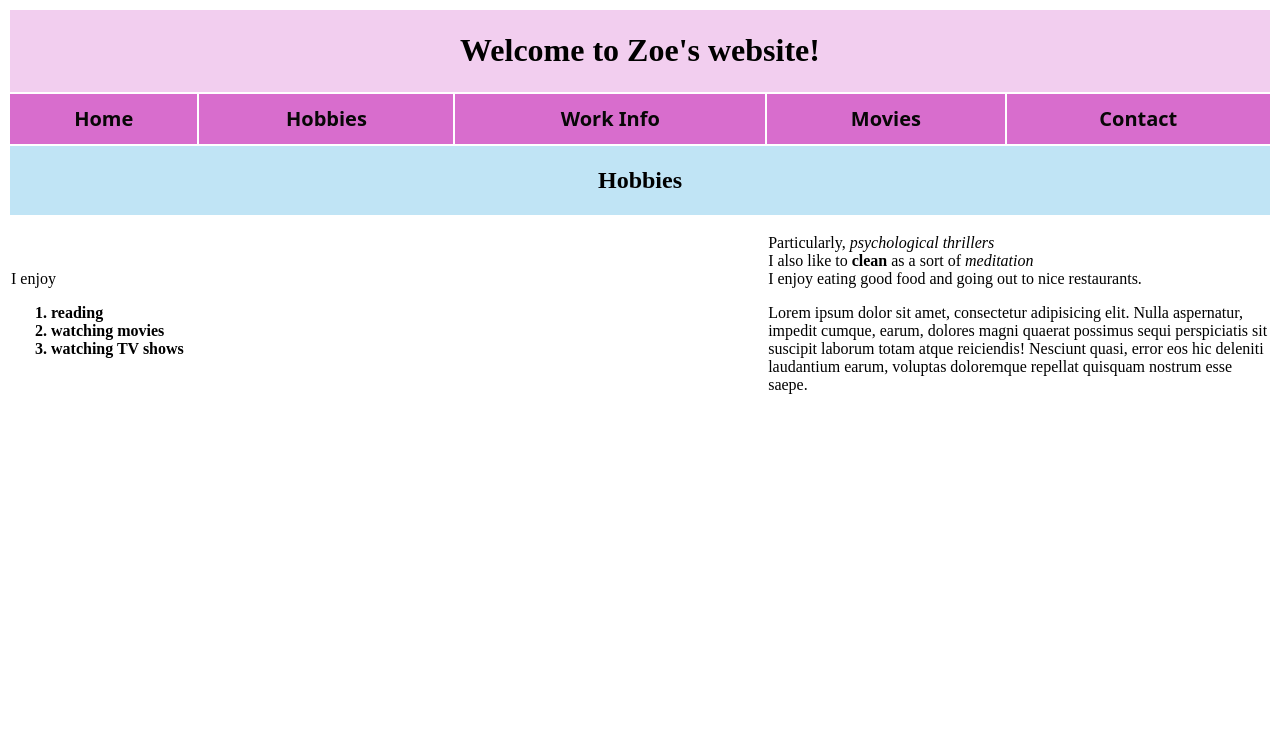
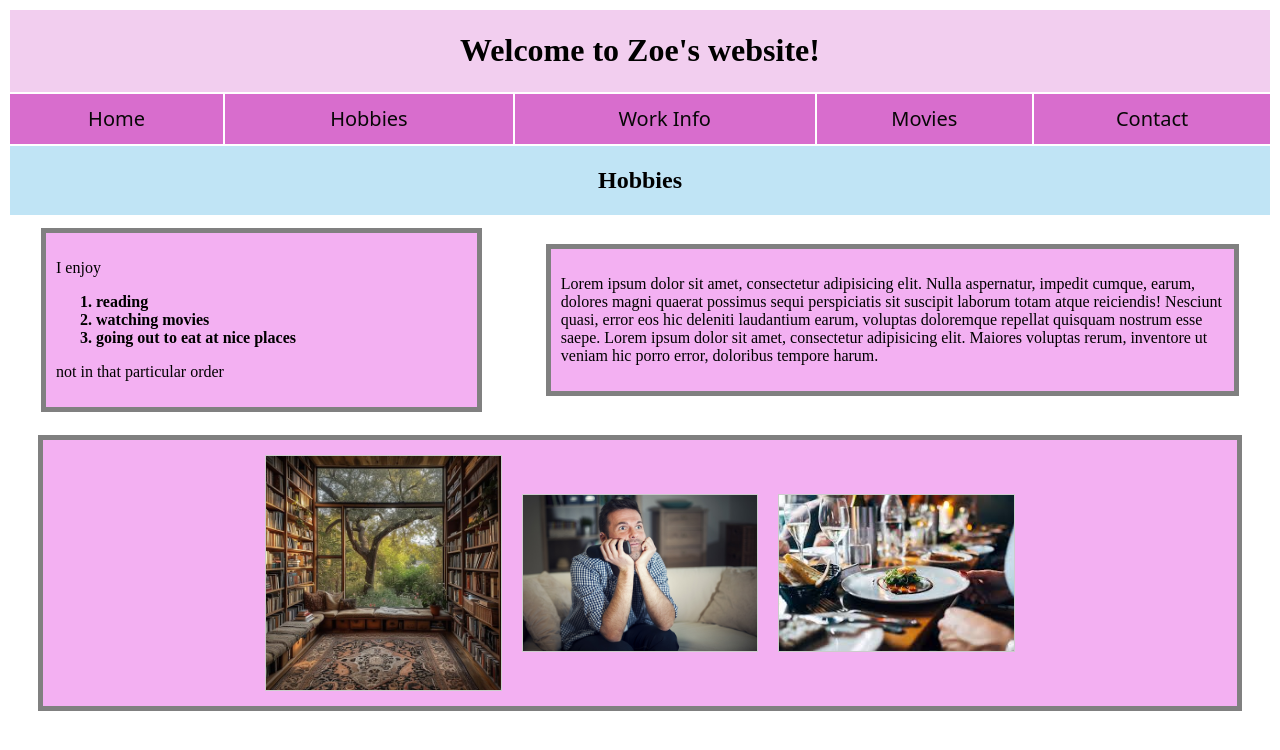
Before and after one commit to zoerod9/webtech-homework, a PHP site: the page made by HW 6/hobbies.html in a window 1280 px wide. Shown: the top 750 px of the page. Run offline with PHP 8.4, Linux system fonts and the light colour scheme.

Commit message:
added boxes and images

```diff
--- a/HW 6/assets/css/styles.css
+++ b/HW 6/assets/css/styles.css
@@ -1,5 +1,4 @@
 .button {
-		font-weight: bold;
 		font-family: system-ui;
 		font-size: 20px;
 		text-decoration: none;
@@ -10,9 +9,45 @@
 	background-color: #F3B0F2;
 	border: 5px solid gray;
 	padding: 10px;
-	margin: 10px;
+	margin: 10px 30px 10px 30px;
 }
 
 .navbar {
 	height: 50px;
 }
+
+.image-container {
+            display: flex;
+            flex-wrap: wrap;
+            gap: 10px;
+            justify-content: center;
+            align-items: center;
+
+}
+
+img {
+  margin: 5px;
+  border: 1px solid #ccc;
+  float: left;
+  width: 20%;
+}
+
+td[colspan="1"] {
+	width: 20%;
+}
+
+td[colspan="2"] {
+	width: 40%;
+}
+
+td[colspan="3"] {
+	width: 60%;
+}
+
+td[colspan="4"] {
+	width: 80%;
+}
+
+td[colspan="5"] {
+	width: 100%;
+}
--- a/HW 6/hobbies.html
+++ b/HW 6/hobbies.html
@@ -1,27 +1,10 @@
 <!DOCTYPE html>
 <html>
 <head>
-	<title>Welcome to Zoe's homepage!</title>
+<title>Zoe's website</title>
 	<link href="assets/css/styles.css" rel="stylesheet"/>
 </head>
 <body>
-<style>
-	td[colspan="1"] {
-		width: 20%;
-	}
-	td[colspan="2"] {
-		width: 40%;
-	}
-	td[colspan="3"] {
-		width: 60%;
-	}
-	td[colspan="4"] {
-		width: 80%;
-	}
-	td[colspan="5"] {
-		width: 100%;
-	}
-</style>
 <table >
   <tr align="center" bgcolor="f2ceef">
     <td colspan="5"><h1 id="top">Welcome to Zoe's website!</h1></td>
@@ -37,19 +20,26 @@
     <td colspan="5" bgcolor="c0e4f5"><h2>Hobbies</h2></td>
   </tr>
   <tr>
-    <td colspan="3"><p>I enjoy</p>
+    <td colspan="2">
+		<div class="box">
+		<div>
+			<p>I enjoy</p>
       <ol>
         <b>
         <li>reading</li>
         <li>watching movies</li>
-        <li>watching TV shows</li>
+        <li>going out to eat at nice places</li>
         </b>
-      </ol></td>
-    <td colspan="2"><p>Particularly, <i>psychological thrillers</i> <br>
-        I also like to <b>clean</b> as a sort of <i>meditation</i><br/>
-        I enjoy eating good food and going out to nice restaurants. </p>
-      <p>Lorem ipsum dolor sit amet, consectetur adipisicing elit. Nulla aspernatur, impedit cumque, earum, dolores magni quaerat possimus sequi perspiciatis sit suscipit laborum totam atque reiciendis! Nesciunt quasi, error eos hic deleniti laudantium earum, voluptas doloremque repellat quisquam nostrum esse saepe. </p></td>
+      </ol>
+			<p>not in that particular order</p></div></div>
+    <td colspan="3"><div class="box">
+		<div><p>Lorem ipsum dolor sit amet, consectetur adipisicing elit. Nulla aspernatur, impedit cumque, earum, dolores magni quaerat possimus sequi perspiciatis sit suscipit laborum totam atque reiciendis! Nesciunt quasi, error eos hic deleniti laudantium earum, voluptas doloremque repellat quisquam nostrum esse saepe. Lorem ipsum dolor sit amet, consectetur adipisicing elit. Maiores voluptas rerum, inventore ut veniam hic porro error, doloribus tempore harum.</p></div></div></td></td>
   </tr>
 </table>
+		<div class="box"><div class="image-container">
+			<img src="images/cozy-reading-nook-stockcake.jpg" alt="reading"/>
+			<img src="images/binge-watching-orig.jpg" alt="tvwatching"/>
+			<img src="images/food.jpeg" alt="food"/>
+			</div></div>
 </body>
 </html>
--- a/HW 6/index.html
+++ b/HW 6/index.html
@@ -1,7 +1,7 @@
 <!DOCTYPE html>
 <html>
 <head>
-	<title>Welcome to Zoe's homepage!</title>
+	<title>Zoe's website</title>
 	<link href="assets/css/styles.css" rel="stylesheet"/>
 </head>
 <body>
```
Also changed, not shown: HW 6/contact.html (+5 -6 lines), HW 6/movies.html (+10 -27 lines), HW 6/work.html (+4 -4 lines), HW 6/images/RS34996_BuenaVistaColony_1518.jpg (added), HW 6/images/binge-watching-orig.jpg (added), HW 6/images/cozy-reading-nook-stockcake.jpg (added), HW 6/images/food.jpeg (added).
